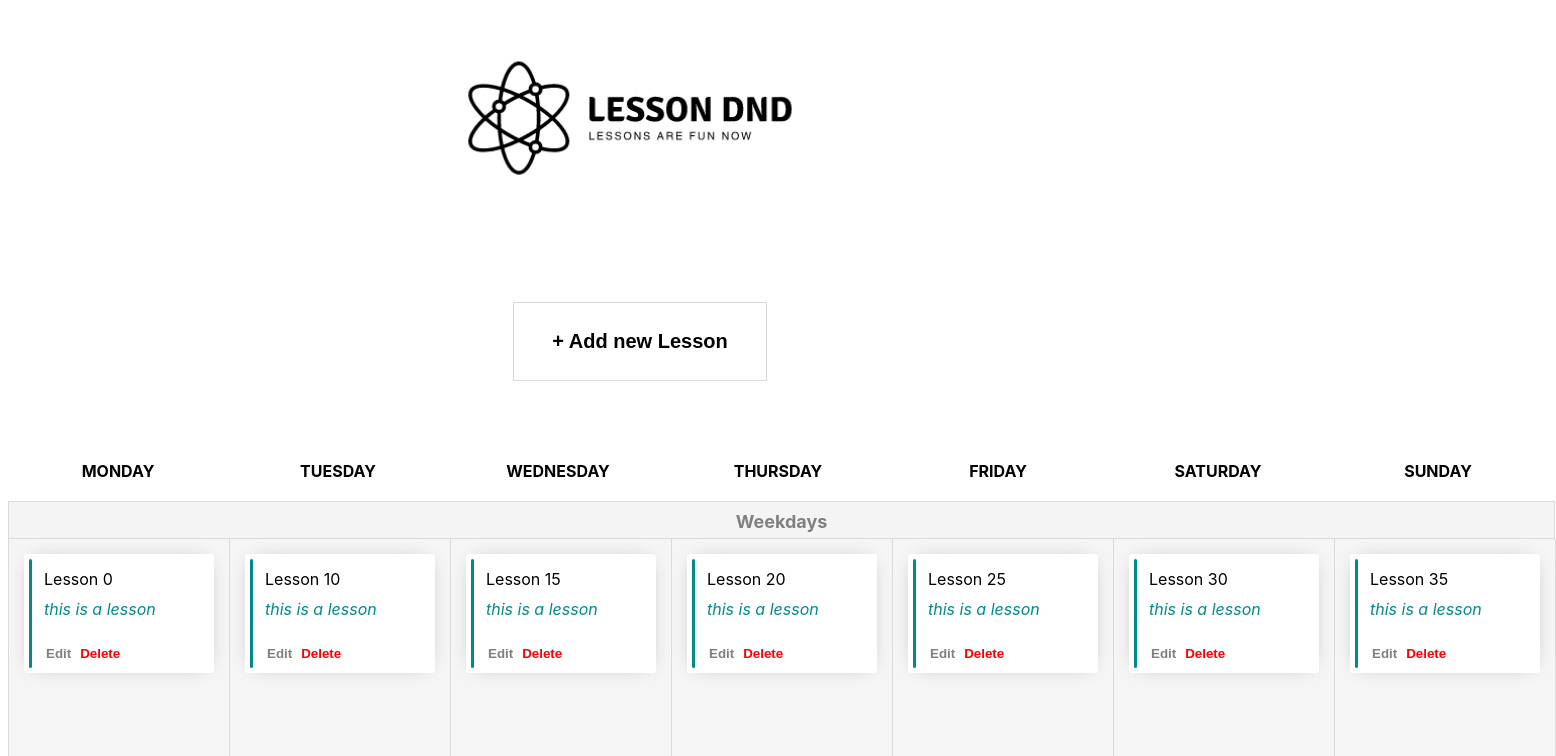
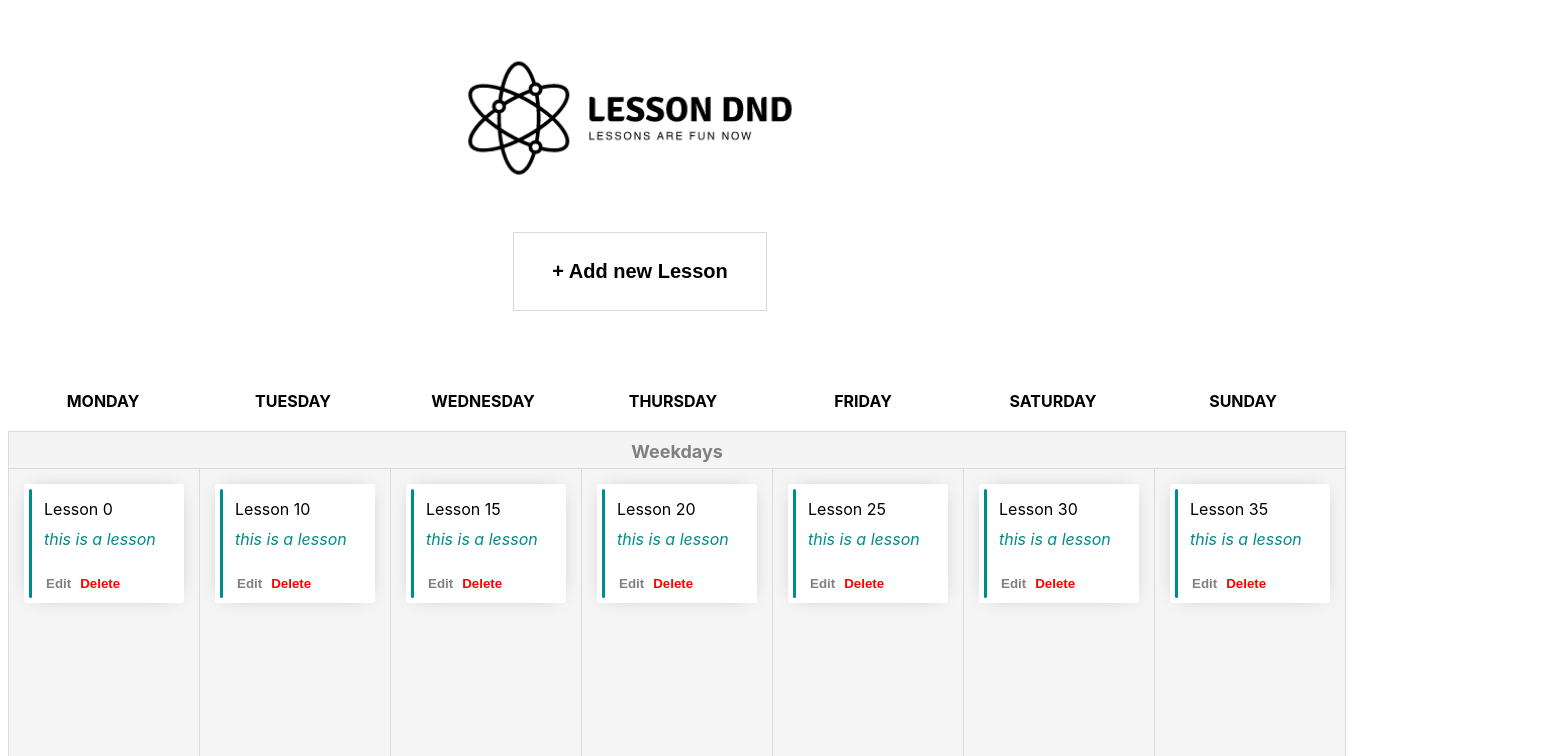
Before and after one commit to Mahfouzer/Lessons-dnd, a React (Create React App) app: page / in a window 1280 px wide. Shown: the top 756 px of the page, 1556 px wide, since content can reach past the window. Built offline with nearby package versions, Linux system fonts and the light colour scheme.

Commit message:
update some scedule UI

```diff
--- a/src/Components/WeekSchedule/WeekSchedule.styled.ts
+++ b/src/Components/WeekSchedule/WeekSchedule.styled.ts
@@ -1,6 +1,6 @@
 import styled from "styled-components";
 
-const LESSON_WIDTH = 220;
+const LESSON_WIDTH = 190;
 
 export const DayContainer = styled.div<{ isDraggingOver: boolean }>`
   background: ${({ isDraggingOver }) =>
@@ -32,7 +32,7 @@ export const AddLessonButton = styled.button`
   font-size: 20px;
 
   display: block;
-  margin: 80px auto;
+  margin: 0 auto 80px auto;
 
   &:hover {
     border-color: black;
@@ -49,7 +49,7 @@ export const DayInfo = styled.div`
 `;
 
 export const Banner = styled.div`
-  min-width: ${LESSON_WIDTH * 7 + 5}px;
+  min-width: ${LESSON_WIDTH * 7 + 6}px;
   background: #f4f4f4;
   text-align: center;
   height: 18px;
@@ -83,3 +83,7 @@ export const CloseButton = styled.button`
     transition: all 0.5s ease-out;
   }
 `;
+
+export const ScheduleContainer = styled.article`
+  width: 100%;
+`;
```
